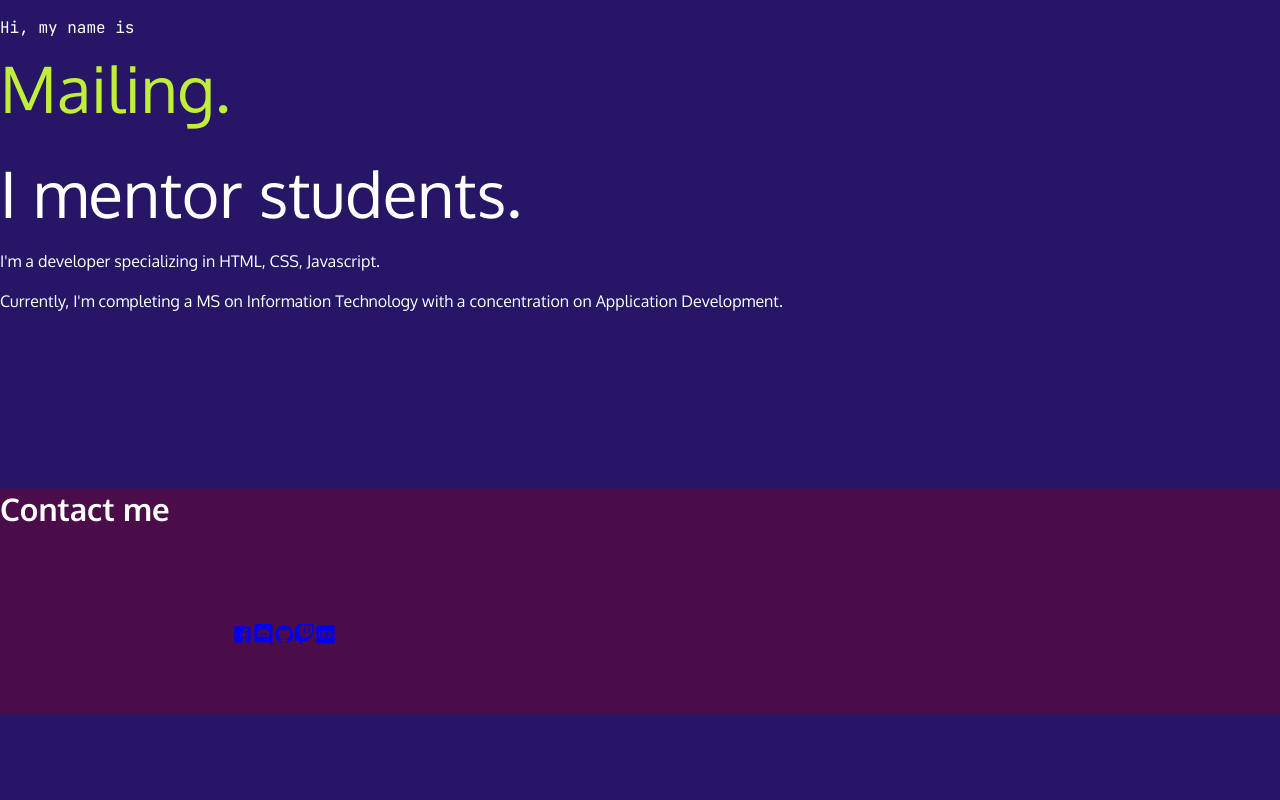
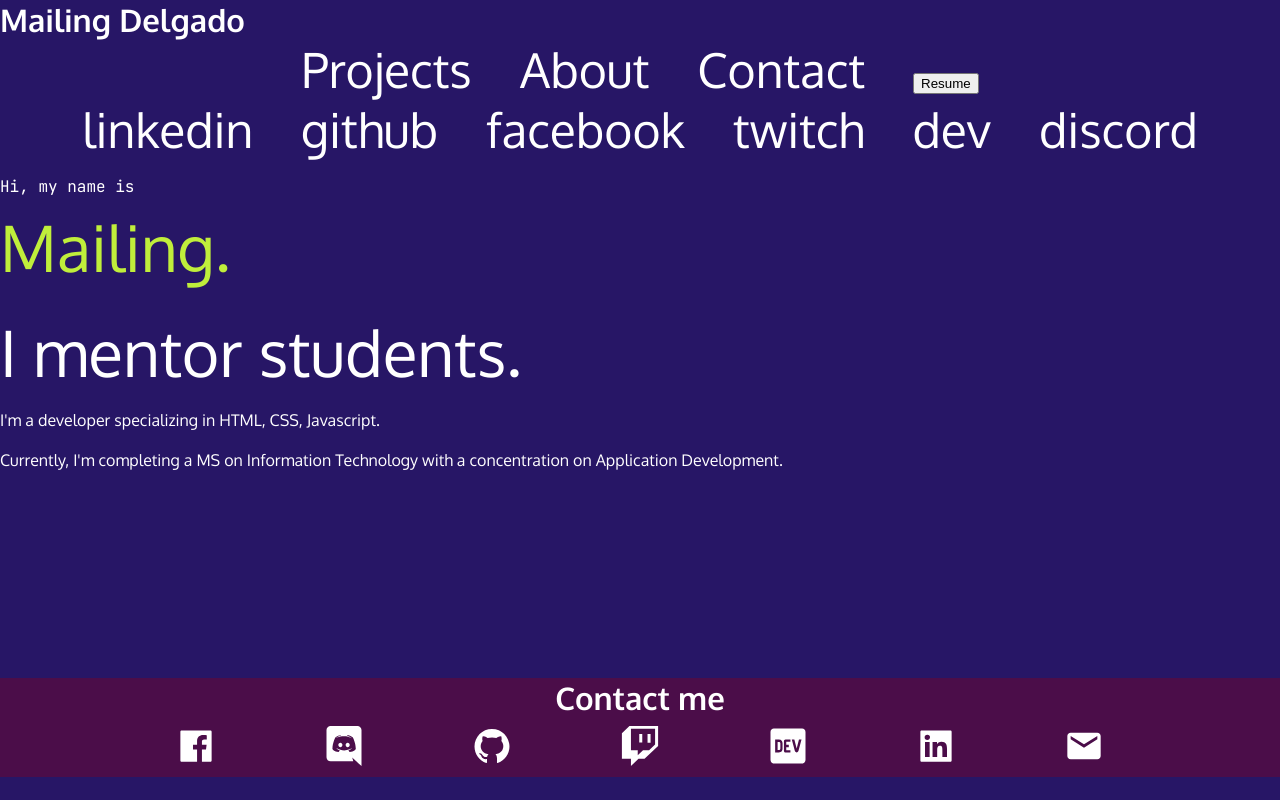
Before and after one commit to MailingDelgadoMedina/plainPortfolio, a plain HTML site: page index.html in a window 1280 px wide. Drawn offline with Linux system fonts and the light colour scheme.

Commit message:
markup- nav & footer

```diff
--- a/index.html
+++ b/index.html
@@ -23,11 +23,32 @@
 </head>
 <body>
 
+<nav>
+    <h1>Mailing Delgado</h1>
+    <ul class="pages">
+       <li>Projects</li>
+       <li>About</li>
+       <li>Contact</li>
+       <li>
+           <button>
+            Resume
+           </button>
+       </li>
+    </ul>
+
+    <ul class="social" >
+        <li> linkedin </li>
+       <li>github </li>
+       <li> facebook</li>
+       <li>twitch </li>
+       <li>dev </li>
+      <li>discord </li>
+    </ul>
+</nav>
 
 
-<div class="navbar">
 
-</div>
+
 
 <section class="intro">
 
@@ -57,11 +78,27 @@
 
     <li><a href="discord"><svg stroke="currentColor" fill="currentColor" stroke-width="0" viewBox="0 0 448 512" height="1em" width="1em" xmlns="http://www.w3.org/2000/svg"><path d="M297.216 243.2c0 15.616-11.52 28.416-26.112 28.416-14.336 0-26.112-12.8-26.112-28.416s11.52-28.416 26.112-28.416c14.592 0 26.112 12.8 26.112 28.416zm-119.552-28.416c-14.592 0-26.112 12.8-26.112 28.416s11.776 28.416 26.112 28.416c14.592 0 26.112-12.8 26.112-28.416.256-15.616-11.52-28.416-26.112-28.416zM448 52.736V512c-64.494-56.994-43.868-38.128-118.784-107.776l13.568 47.36H52.48C23.552 451.584 0 428.032 0 398.848V52.736C0 23.552 23.552 0 52.48 0h343.04C424.448 0 448 23.552 448 52.736zm-72.96 242.688c0-82.432-36.864-149.248-36.864-149.248-36.864-27.648-71.936-26.88-71.936-26.88l-3.584 4.096c43.52 13.312 63.744 32.512 63.744 32.512-60.811-33.329-132.244-33.335-191.232-7.424-9.472 4.352-15.104 7.424-15.104 7.424s21.248-20.224 67.328-33.536l-2.56-3.072s-35.072-.768-71.936 26.88c0 0-36.864 66.816-36.864 149.248 0 0 21.504 37.12 78.08 38.912 0 0 9.472-11.52 17.152-21.248-32.512-9.728-44.8-30.208-44.8-30.208 3.766 2.636 9.976 6.053 10.496 6.4 43.21 24.198 104.588 32.126 159.744 8.96 8.96-3.328 18.944-8.192 29.44-15.104 0 0-12.8 20.992-46.336 30.464 7.68 9.728 16.896 20.736 16.896 20.736 56.576-1.792 78.336-38.912 78.336-38.912z"></path></svg>   </a> </li>
 
+
+
     <li><a href="github"> <svg stroke="currentColor" fill="currentColor" stroke-width="0" viewBox="0 0 1024 1024" height="1em" width="1em" xmlns="http://www.w3.org/2000/svg"><path d="M511.6 76.3C264.3 76.2 64 276.4 64 523.5 64 718.9 189.3 885 363.8 946c23.5 5.9 19.9-10.8 19.9-22.2v-77.5c-135.7 15.9-141.2-73.9-150.3-88.9C215 726 171.5 718 184.5 703c30.9-15.9 62.4 4 98.9 57.9 26.4 39.1 77.9 32.5 104 26 5.7-23.5 17.9-44.5 34.7-60.8-140.6-25.2-199.2-111-199.2-213 0-49.5 16.3-95 48.3-131.7-20.4-60.5 1.9-112.3 4.9-120 58.1-5.2 118.5 41.6 123.2 45.3 33-8.9 70.7-13.6 112.9-13.6 42.4 0 80.2 4.9 113.5 13.9 11.3-8.6 67.3-48.8 121.3-43.9 2.9 7.7 24.7 58.3 5.5 118 32.4 36.8 48.9 82.7 48.9 132.3 0 102.2-59 188.1-200 212.9a127.5 127.5 0 0 1 38.1 91v112.5c.8 9 0 17.9 15 17.9 177.1-59.7 304.6-227 304.6-424.1 0-247.2-200.4-447.3-447.5-447.3z"></path></svg>  </a> </li>
 
     <li><a href="twitch"> <svg stroke="currentColor" fill="currentColor" stroke-width="0" viewBox="0 0 512 512" height="1em" width="1em" xmlns="http://www.w3.org/2000/svg"><path d="M391.17,103.47H352.54v109.7h38.63ZM285,103H246.37V212.75H285ZM120.83,0,24.31,91.42V420.58H140.14V512l96.53-91.42h77.25L487.69,256V0ZM449.07,237.75l-77.22,73.12H294.61l-67.6,64v-64H140.14V36.58H449.07Z"></path></svg>  </a> </li>
 
     <li><a href="dev.to"> <svg stroke="currentColor" fill="currentColor" stroke-width="0" viewBox="0 0 448 512" height="1em" width="1em" xmlns="http://www.w3.org/2000/svg"><path d="M120.12 208.29c-3.88-2.9-7.77-4.35-11.65-4.35H91.03v104.47h17.45c3.88 0 7.77-1.45 11.65-4.35 3.88-2.9 5.82-7.25 5.82-13.06v-69.65c-.01-5.8-1.96-10.16-5.83-13.06zM404.1 32H43.9C19.7 32 .06 51.59 0 75.8v360.4C.06 460.41 19.7 480 43.9 480h360.2c24.21 0 43.84-19.59 43.9-43.8V75.8c-.06-24.21-19.7-43.8-43.9-43.8zM154.2 291.19c0 18.81-11.61 47.31-48.36 47.25h-46.4V172.98h47.38c35.44 0 47.36 28.46 47.37 47.28l.01 70.93zm100.68-88.66H201.6v38.42h32.57v29.57H201.6v38.41h53.29v29.57h-62.18c-11.16.29-20.44-8.53-20.72-19.69V193.7c-.27-11.15 8.56-20.41 19.71-20.69h63.19l-.01 29.52zm103.64 115.29c-13.2 30.75-36.85 24.63-47.44 0l-38.53-144.8h32.57l29.71 113.72 29.57-113.72h32.58l-38.46 144.8z"></path></svg>  </a> </li>
+
+
+<li>
+    <a href="linkedin">
+        <svg stroke="currentColor" fill="currentColor" stroke-width="0" viewBox="0 0 1024 1024" height="1em" width="1em" xmlns="http://www.w3.org/2000/svg"><path d="M880 112H144c-17.7 0-32 14.3-32 32v736c0 17.7 14.3 32 32 32h736c17.7 0 32-14.3 32-32V144c0-17.7-14.3-32-32-32zM349.3 793.7H230.6V411.9h118.7v381.8zm-59.3-434a68.8 68.8 0 1 1 68.8-68.8c-.1 38-30.9 68.8-68.8 68.8zm503.7 434H675.1V608c0-44.3-.8-101.2-61.7-101.2-61.7 0-71.2 48.2-71.2 98v188.9H423.7V411.9h113.8v52.2h1.6c15.8-30 54.5-61.7 112.3-61.7 120.2 0 142.3 79.1 142.3 181.9v209.4z"></path></svg>
+    </a>
+</li>
+
+<li><a href="email">
+    <svg stroke="currentColor" fill="currentColor" stroke-width="0" viewBox="0 0 24 24" height="1em" width="1em" xmlns="http://www.w3.org/2000/svg"><path d="M20 4H4c-1.1 0-1.99.9-1.99 2L2 18c0 1.1.9 2 2 2h16c1.1 0 2-.9 2-2V6c0-1.1-.9-2-2-2zm0 4l-8 5-8-5V6l8 5 8-5v2z"></path></svg>
+</a></li>
+
+
+
 </ul>
 
 
--- a/styles.css
+++ b/styles.css
@@ -74,24 +74,40 @@ h3 {
 /* Estilos del footer */
 
 footer{
-    margin: 0;
-    padding: 0;
+
     background-color: var(--plum);
-
+    position: relative;
+    bottom: -30px;
 }
 
 .contact{
-    align-items: center;
+    text-align: center;
 }
 
 ul{
-    display: flex;
+    /* display: flex;
     padding-top: 4rem;
     padding-bottom: 4rem;
- margin: 2rem 12rem;
+ margin: 2rem 30rem; */
+
+ list-style-type: none;
+ padding: 0;
+ margin: 0;
+ display: flex;
+ flex-flow: row wrap;
+ justify-content: center;
+ gap: 3rem;
+ font-size: 3rem;
 
 }
 
 li{
     list-style-type: none;
 }
+
+svg{
+    stroke: white;
+    fill: white;
+    height: 40px;
+    width: 100px;
+}
```
